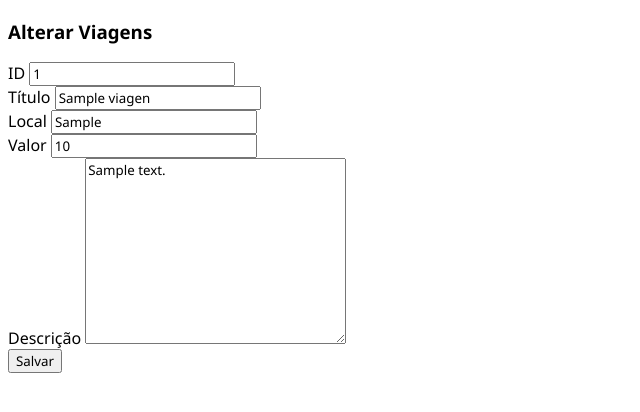
After one commit to angelomarcio40/projeto_turismo, a PHP site: page /alterar_viagens.php?id=1 in a window 1280 px wide. The commit adds this page. Shown: the top 412 px of the page, without its empty margins (0-640 px from the left). Run offline with PHP 8.4, Linux system fonts and the light colour scheme; tables that the repository leaves empty or names only in its code hold one stand-in row (values such as "Sample post").

Commit message:
Alteração adicionada

```diff
--- /dev/null
+++ b/admin/alterar_viagens.php
@@ -0,0 +1,73 @@
+<?php
+// include da conexão
+include '../backend/conexao.php';
+
+//  captura a var global ID recebida via GET
+$id = $_GET['id'];
+
+try{
+    // comando SQL que irá selecionar as viagen por ID
+    $sql = "SELECT * FROM tb_viagens WHERE id=$id";
+
+    $comando = $con->prepare($sql);
+
+    $comando->execute();
+
+    $dados = $comando->fetchAll(PDO::FETCH_ASSOC);
+
+    // echo "<pre>";
+    // var_dump($dados);
+    // echo "<?pre>";
+    // echo $dados[0]['valor'];
+
+}catch(PDOException $erro){
+
+    echo $erro->getMessage();
+}
+
+?>
+
+
+<!DOCTYPE html>
+<html lang="pt-br">
+<head>
+    <meta charset="UTF-8">
+    <meta http-equiv="X-UA-Compatible" content="IE=edge">
+    <meta name="viewport" content="width=device-width, initial-scale=1.0">
+    <title>Alterar Viagens</title>
+    <link rel="stylesheet" href="../css/style.css">
+</head>
+<body>
+    <div id="container">
+        <h3>Alterar Viagens</h3>
+        <form action="../backend/_alterar_viagens.php" method="post">
+
+        <div id="grid-alterar">
+            <div>
+                <label for="">ID</label>
+                <input type="text" name="id" id="id" value="<?php echo $dados[0]['id'];?>" readonly>
+            </div>
+            <div>
+                <label for="">Título</label>
+                <input type="text" name="titulo" id="titulo" value="<?php echo $dados[0]['titulo'];?>">
+            </div>
+            <div>
+                <label for="local">Local</label>
+                <input type="text" name="local" id="local" value="<?php echo $dados[0]['local'];?>">
+            </div>
+            <div>
+                <label for="valor">Valor</label>
+                <input type="text" name="valor" id="valor" value="<?php echo $dados[0]['valor'];?>">
+            </div>
+            <div>
+                <label for="descricao">Descrição</label>
+                <textarea name="descricao" id="descricao" cols="30" rows="10"><?php echo $dados[0]['descricao'];?></textarea>
+            </div>
+        </div>
+        <input type="submit" value="Salvar">
+
+        </form>
+    </div>
+
+</body>
+</html>
--- a/admin/gerenciar_viagens.php
+++ b/admin/gerenciar_viagens.php
@@ -50,7 +50,10 @@
                     <td><?php echo $viagem['local']?></td>
                     <td><?php echo $viagem['valor']?></td>
                     <td><?php echo $viagem['descricao']?></td>
-                    <td>Alterar</td>
+
+                    <td>
+                        <a href="alterar_viagens.php?id=<?php echo $viagem['id']?>">Alterar</a>
+                    </td>
                     <td>
                         <a href="../backend/_deletar_viagens.php?id=<?php echo $viagem['id']?>">Deletar</a>
                     </td>
```
Also changed, not shown: backend/_alterar_viagens.php (added, +36 -0 lines).
